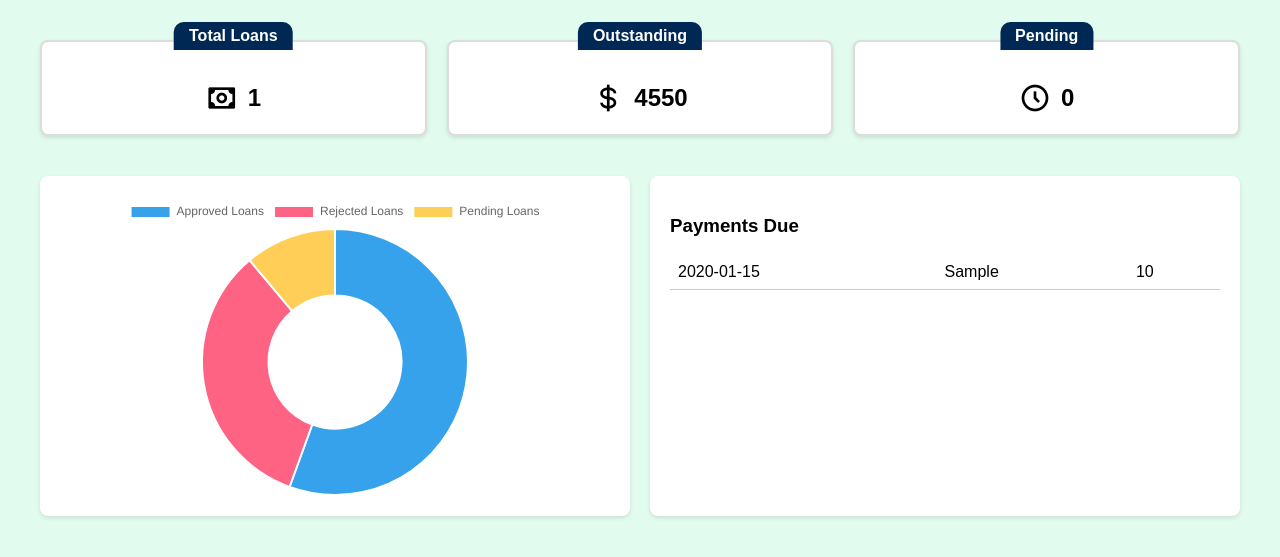
After one commit to EljonesA/smallCashPro, a Flask app: page /dashboard in a window 1280 px wide. The commit adds this page. Shown: the top 557 px of the page. Run offline with Flask 3, Linux system fonts and the light colour scheme; a user stored in the database is signed in; tables that the repository leaves empty hold one stand-in row (values such as "Sample post").

Commit message:
Approved Report & Dashboard

```diff
--- a/app.py
+++ b/app.py
@@ -162,6 +162,27 @@ def logout():
     logout_user()
     return redirect(url_for('login'))
 
+@app.route('/dashboard')
+@login_required
+def dashboard():
+    total_loans = session.query(LoanApplication).count()
+    approved_loans = session.query(LoanApplication).filter_by(status='Approved').count()
+    rejected_loans = session.query(LoanApplication).filter_by(status='Rejected').count()
+    pending_loans = session.query(LoanApplication).filter_by(status='Processing').count()
+
+    # testing values
+    approved_loans = 2;
+    rejected_loans = 1;
+
+    payments_due = session.query(LoanApplication).all()
+
+    loan_status_counts = {
+            'Approved': approved_loans,
+            'Rejected': rejected_loans,
+            'Pending': pending_loans
+    }
+
+    return render_template('dash.html', total_loans=total_loans, pending_loans=pending_loans,loan_status_counts=loan_status_counts, payments_due=payments_due)
 
 # render -> paths for navigation pages
 @app.route('/application_form', methods=['GET', 'POST'])
@@ -215,8 +236,11 @@ def application_form():
     return render_template('application_form.html')
 
 @app.route('/approved')
-def approved():
-    return render_template('approved.html')
+@login_required
+def approved_loans_report():
+    # query db for approved loans
+    approved_loans = session.query(LoanApplication).filter_by(status='Processing').all()
+    return render_template('approved_loans_report.html', loans=approved_loans)
 
 @app.route('/rejected_loans')
 def rejected_loans():
@@ -228,6 +252,7 @@ def all_loans():
 
 @app.route('/settings')
 def settings():
+    print("Here in the settings section")
     return render_template('settings.html')
 
 
--- /dev/null
+++ b/static/css/dashboard.css
@@ -0,0 +1,96 @@
+body {
+	font-family: Arial, sans-serif;
+	margin: 0;
+	padding: 10px;
+	background-color: #e1fbee;
+}
+
+.dashboard {
+	display: flex;
+	flex-direction: column;
+	padding: 20px;
+}
+
+.summary {
+	display: flex;
+	justify-content: space-around;
+	margin-bottom: 20px;
+	flex-wrap: wrap;
+}
+
+.summary-item {
+	flex: 1;
+	margin: 10px;
+	padding: 20px;
+	background-color: #fff;
+	text-align: center;
+	border: 2px solid #ddd;
+	border-radius: 8px;
+	position: relative;
+	box-shadow: 0 2px 4px rgba(0,0,0,0.1);
+}
+
+.summary-header {
+	position: absolute;
+	top: -20px;
+	left: 50%;
+	transform: translateX(-50%);
+	background-color: #002855; /* Change this color as needed */
+	color: #fff;
+	padding: 5px 15px;
+	border-radius: 10px 10px 0 0;
+	font-weight: bold;
+}
+
+.summary-content {
+	display: flex;
+	align-items: center;
+	justify-content: center;
+	margin-top: 20px;
+}
+
+.summary-content i {
+	font-size: 2em;
+	margin-right: 10px; /* Adjust spacing between icon and value */
+}
+
+.summary-content .value {
+	font-size: 1.5em;
+	font-weight: bold;
+}
+
+.main-content {
+	display: flex;
+	flex-wrap: wrap;
+}
+
+.chart-container, .payments-due {
+	flex: 1;
+	margin: 10px;
+	padding: 20px;
+	background-color: #fff;
+	border-radius: 8px;
+	box-shadow: 0 2px 4px rgba(0,0,0,0.1);
+}
+
+.payments-due table {
+	width: 100%;
+	border-collapse: collapse;
+}
+
+.payments-due table tr td {
+	padding: 8px;
+        border-bottom: 1px solid #ccc;
+}
+
+@media (max-width: 768px) {
+	.summary-item {
+		flex: 1 1 100%;
+		margin: 10px 0;
+	}
+
+	.chart-container, .payments-due {
+		flex: 1 1 100%;
+		margin: 10px 0;
+	}
+}
--- /dev/null
+++ b/static/js/dashboard.js
@@ -0,0 +1,23 @@
+// Data for the doughnut chart
+const data = {
+	labels: ['Approved Loans', 'Rejected Loans', 'Pending Loans'],
+	datasets: [{
+		data: [5, 3, 1],
+		backgroundColor: ['#36A2EB', '#FF6384', '#FFCE56'],
+		hoverBackgroundColor: ['#36A2EB', '#FF6384', '#FFCE56']
+	}]
+};
+
+// config for the doughnut chart
+const config = {
+	type: 'doughnut',
+	data: data,
+	options: {
+		responsive: true,
+		maintainAspectRatio: false,
+	}
+};
+
+// create the chart
+const doughnutChartCtx = document.getElementById('doughnutChart').getContext('2d');
+new Chart(doughnutChartCtx, config);
--- a/templates/application_form.html
+++ b/templates/application_form.html
@@ -16,7 +16,7 @@
           <select name="loan_type" id="loan-type">
             <option value="" disabled selected>Select loan type</option>
             <option value="Loan One">Loan One</option>
-            <option value="Loan One">Loan Two</option>
+            <option value="Loan Two">Loan Two</option>
           </select>
         </div>
 
--- /dev/null
+++ b/templates/dash.html
@@ -0,0 +1,59 @@
+<!DOCTYPE html>
+<html lang="en">
+<head>
+    <meta charset="UTF-8">
+    <meta name="viewport" content="width=device-width, initial-scale=1.0">
+    <title>Loan Dashboard</title>
+    <link rel="stylesheet" href="{{ url_for('static', filename='css/dashboard.css') }}">
+    <link href='https://unpkg.com/boxicons@2.1.4/css/boxicons.min.css' rel='stylesheet'>
+</head>
+<body>
+    <div class="dashboard">
+        <div class="summary">
+            <div class="summary-item" id="total-loans">
+		    <div class="summary-header">Total Loans</div>
+		    <div class="summary-content">
+			    <i class="bx bx-money"></i>
+			    <span class="value">{{ total_loans }}</span>
+		    </div>
+	    </div>
+            <div class="summary-item" id="outstanding-amount">
+		    <div class="summary-header">Outstanding</div>
+		    <div class="summary-content">
+			    <i class="bx bx-dollar"></i>
+			    <span class="value">4550</span>
+		    </div>
+	    </div>
+            <div class="summary-item" id="pending-applications">
+		    <div class="summary-header">Pending</div>
+		    <div class="summary-content">
+			    <i class="bx bx-time-five"></i>
+			    <span class="value">{{ pending_loans }}</span>
+		    </div>
+	    </div>
+        </div>
+        <div class="main-content">
+            <div class="chart-container">
+                <canvas id="doughnutChart"></canvas>
+            </div>
+            <div class="payments-due">
+                <h3>Payments Due</h3>
+                <table>
+                    <tbody>
+			    {% for payment in payments_due %}
+			    <tr>
+				    <td>{{ payment.due_date.strftime('%Y-%m-%d') }}</td>
+				    <td>{{ payment.loan_type }}</td>
+				    <td>{{ payment.amount_due }}</td>
+			    </tr>
+			    {% endfor %}
+                        <!-- Additional rows can be added here -->
+                    </tbody>
+                </table>
+            </div>
+        </div>
+    </div>
+    <script src="https://cdn.jsdelivr.net/npm/chart.js"></script>
+    <script src="{{ url_for('static', filename='js/dashboard.js') }}"></script>
+</body>
+</html>
--- a/templates/home_two.html
+++ b/templates/home_two.html
@@ -34,7 +34,7 @@
               </a>
             </li>
             <li class="item">
-              <a href="approved.html" class="link flex" data-content-id="approved-loans">
+              <a href="#" class="link flex" data-content-id="approved-loans">
                 <i class="bx bx-check-circle"></i>
                 <span>Approved Loans</span>
               </a>
@@ -68,11 +68,13 @@
   </div>
 
 	<script type="text/javascript">
+		const dashboardUrl = "{{ url_for('dashboard') }}";
 		const applicationFormUrl = "{{ url_for('application_form') }}";
-		const approvedLoansUrl = "{{ url_for('approved') }}";
+		const approvedLoansUrl = "{{ url_for('approved_loans_report') }}";
 		const rejectedLoanUrl = "{{ url_for('rejected_loans') }}";
 		const allLoansUrl = "{{ url_for('all_loans') }}";
 		const settingsUrl = "{{ url_for('settings') }}";
+		const dashboardScriptUrl = "{{ url_for('static', filename='js/dashboard.js') }}";
 	</script>
   <script src="{{ url_for('static', filename='js/home_two.js') }}"></script>
   </body>
```
Also changed, not shown: static/css/approved_report.css (added, +58 -0 lines), static/js/approved_report.js (added, +9 -0 lines), static/js/home_two.js (+62 -5 lines), templates/approved_loans_report.html (added, +47 -0 lines), templates/dashboard.html (added, +50 -0 lines).
